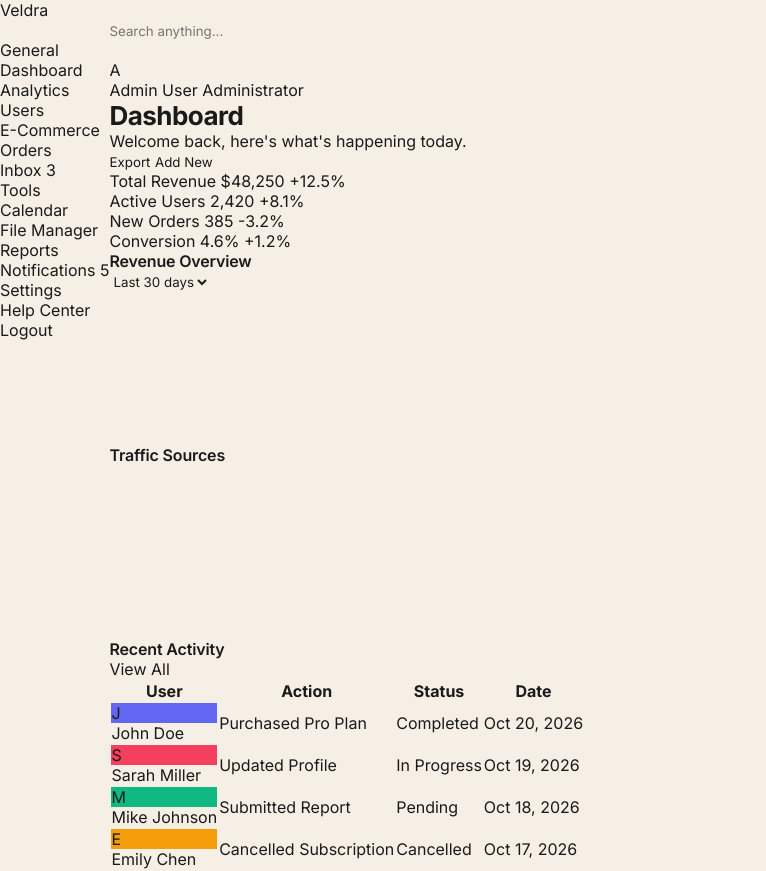
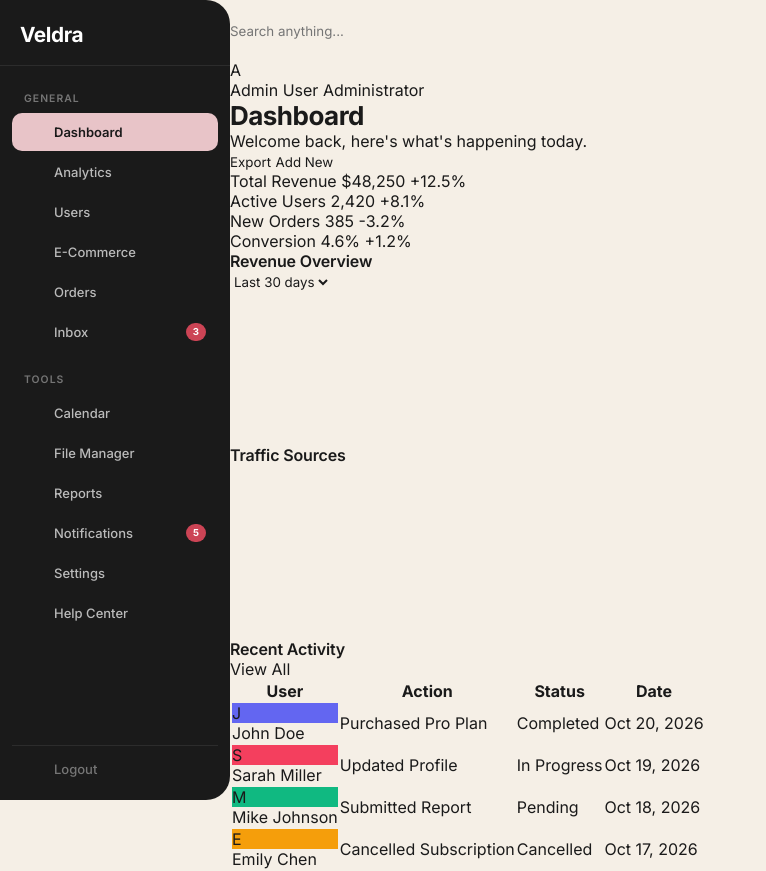
Before and after one commit to arinskyyyy/admin-dashboard, a plain HTML site: page index.html in a window 1280 px wide. Shown: the whole page, without its empty margins (0-766 px from the left). Drawn offline with nearby package versions, Linux system fonts and the light colour scheme.

Commit message:
feat: add sidebar and navigation styles

```diff
--- a/styles.css
+++ b/styles.css
@@ -149,3 +149,194 @@ h2 { font-size: 1rem; font-weight: 600; letter-spacing: -0.01em; color: var(--te
   background: rgba(0, 0, 0, 0.15);
   border-radius: 100px;
 }
+
+/* ===== Sidebar ===== */
+.sidebar {
+  position: fixed;
+  top: 0;
+  left: 0;
+  width: var(--sidebar-width);
+  height: 100vh;
+  background: var(--bg-sidebar);
+  display: flex;
+  flex-direction: column;
+  z-index: 100;
+  transition: width var(--transition-slow), transform var(--transition-slow);
+  border-radius: 0 var(--radius-xl) var(--radius-xl) 0;
+  overflow: hidden;
+}
+
+.sidebar-header {
+  height: auto;
+  display: flex;
+  align-items: center;
+  justify-content: space-between;
+  padding: 22px 20px 18px;
+  border-bottom: 1px solid var(--sidebar-border);
+}
+
+.logo {
+  display: flex;
+  align-items: center;
+}
+
+.sidebar-close {
+  display: none;
+  align-items: center;
+  justify-content: center;
+  width: 32px;
+  height: 32px;
+  border-radius: var(--radius-sm);
+  color: var(--sidebar-text-muted);
+  transition: all var(--transition-fast);
+}
+
+.sidebar-close:hover {
+  color: var(--sidebar-text);
+  background: var(--sidebar-hover);
+}
+
+.sidebar-close svg {
+  width: 18px;
+  height: 18px;
+}
+
+.logo-text {
+  font-size: 1.3rem;
+  font-weight: 700;
+  color: var(--sidebar-text);
+  letter-spacing: -0.02em;
+}
+
+.sidebar-nav {
+  flex: 1;
+  padding: 8px 12px 12px;
+  overflow-y: auto;
+  display: flex;
+  flex-direction: column;
+  gap: 4px;
+}
+
+.nav-section {
+  display: flex;
+  flex-direction: column;
+}
+
+.nav-section-label {
+  display: block;
+  font-size: 0.65rem;
+  font-weight: 600;
+  text-transform: uppercase;
+  letter-spacing: 0.1em;
+  color: var(--sidebar-text-muted);
+  padding: 18px 12px 8px;
+  user-select: none;
+}
+
+.nav-list {
+  display: flex;
+  flex-direction: column;
+  gap: 2px;
+}
+
+.nav-link {
+  display: flex;
+  align-items: center;
+  gap: 12px;
+  padding: 10px 12px;
+  border-radius: var(--radius-sm);
+  font-size: 0.8125rem;
+  font-weight: 500;
+  color: var(--sidebar-text-secondary);
+  transition: all var(--transition-fast);
+  position: relative;
+}
+
+.nav-link i,
+.nav-link svg {
+  width: 18px;
+  height: 18px;
+  flex-shrink: 0;
+}
+
+.nav-link:hover {
+  color: var(--sidebar-text);
+  background: var(--sidebar-hover);
+}
+
+/* Active state — warm pink pill like the reference */
+.nav-item.active .nav-link {
+  color: var(--sidebar-active-text);
+  background: var(--sidebar-active-bg);
+  font-weight: 600;
+}
+
+.nav-item.active .nav-link::before {
+  display: none;
+}
+
+.badge {
+  margin-left: auto;
+  background: var(--danger);
+  color: #fff;
+  font-size: 0.6rem;
+  font-weight: 700;
+  padding: 2px 7px;
+  border-radius: 100px;
+  line-height: 1.4;
+}
+
+.nav-bottom {
+  margin-top: auto;
+  padding-top: 4px;
+}
+
+.nav-divider {
+  margin: 4px 0;
+  height: 1px;
+  background: var(--sidebar-border);
+}
+
+.nav-link-logout {
+  color: var(--sidebar-text-muted);
+}
+
+.nav-link-logout:hover {
+  color: #ff8a8a;
+  background: rgba(255, 100, 100, 0.1);
+}
+
+/* ===== Main Content ===== */
+.main-content {
+  margin-left: var(--sidebar-width);
+  flex: 1;
+  min-width: 0;
+  display: flex;
+  flex-direction: column;
+  min-height: 100vh;
+  transition: margin-left var(--transition-slow);
+}
+
+/* ===== Sidebar Backdrop (Mobile/Tablet) ===== */
+.sidebar-backdrop {
+  position: fixed;
+  inset: 0;
+  background: rgba(18, 18, 18, 0.45);
+  backdrop-filter: blur(3px);
+  -webkit-backdrop-filter: blur(3px);
+  z-index: 150;
+  opacity: 0;
+  visibility: hidden;
+  pointer-events: none;
+  transition: opacity var(--transition-base), visibility var(--transition-base);
+}
+
+.sidebar-backdrop.active {
+  opacity: 1;
+  visibility: visible;
+  pointer-events: auto;
+}
+
+body.sidebar-open {
+  overflow: hidden;
+}
```
